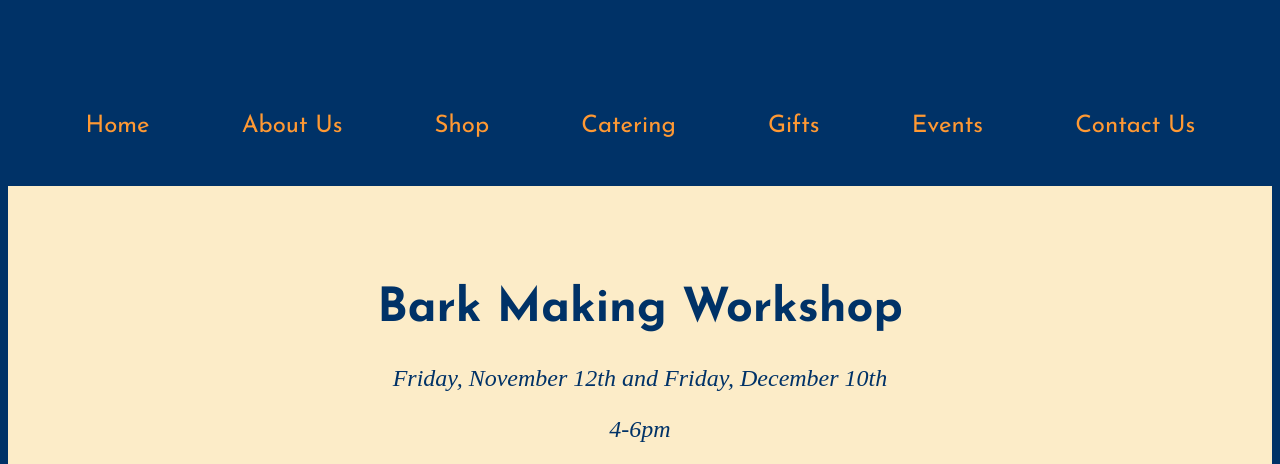
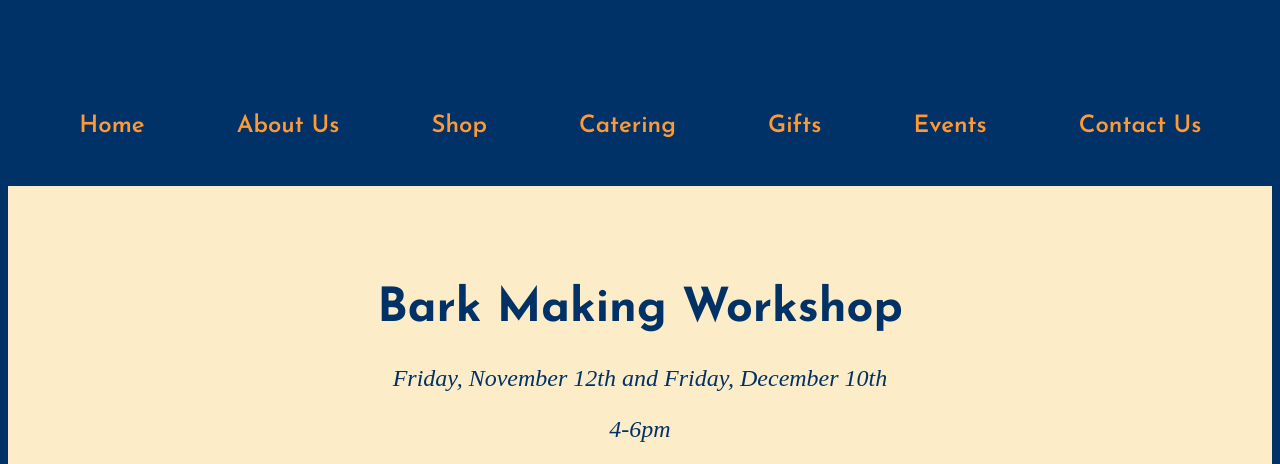
Before and after one commit to ajmiller00/Midterm, a plain HTML site: page bark_making.html in a window 1280 px wide. Shown: the part 266-730 px from the top of the page. Drawn offline with Linux system fonts and the light colour scheme; grey boxes are pictures that could not be loaded; a web font is replaced by a local one.

Commit message:
Update bark_making.html

```diff
--- a/bark_making.html
+++ b/bark_making.html
@@ -2,7 +2,7 @@
 <html>
 <head>
 <meta charset="utf-8">
-<link href='https://fonts.googleapis.com/css?family=Josefin Sans' rel='stylesheet'>
+<link href='https://fonts.googleapis.com/css2?family=Josefin+Sans:wght@600;700&display=swap' rel='stylesheet'>
 <link href='https://fonts.googleapis.com/css?family=Anadada Pro' rel='stylesheet'>
 <link rel="stylesheet" href=style.css>
 <title>Bark Making</title>
```
